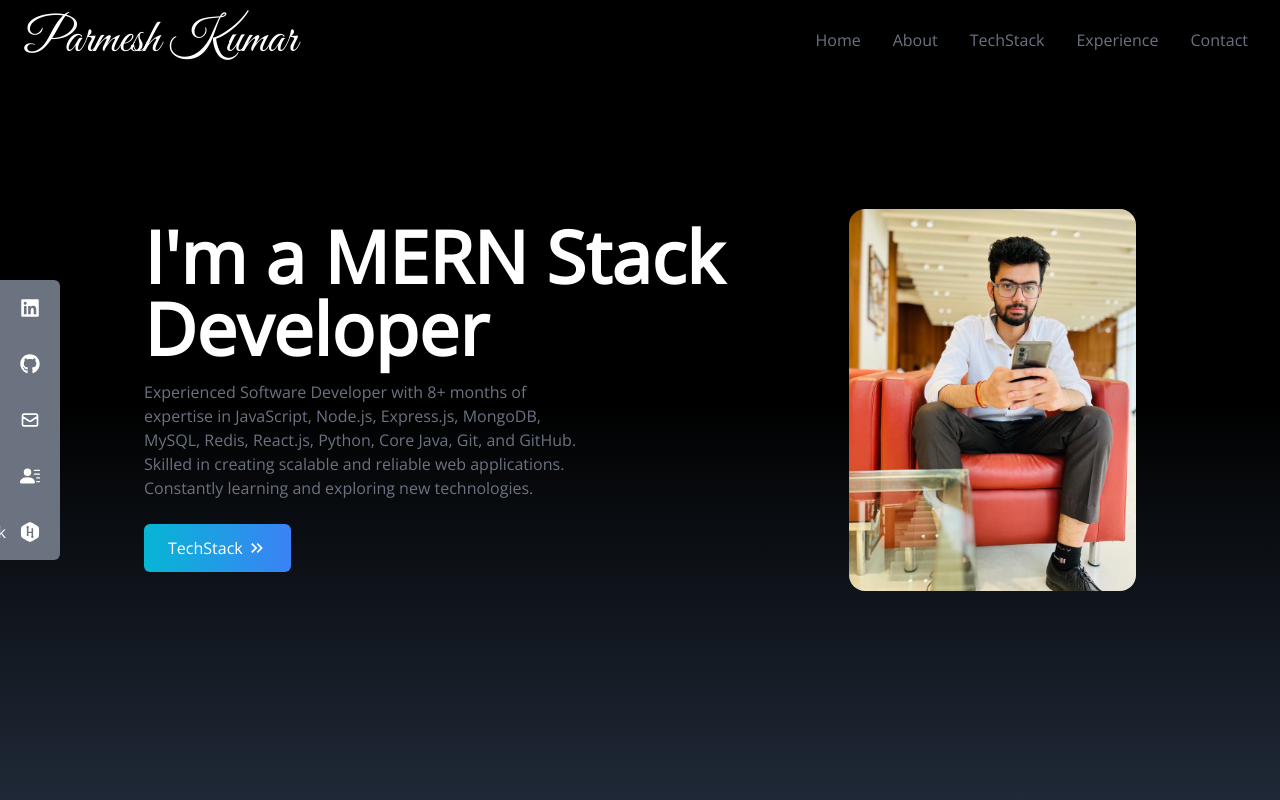
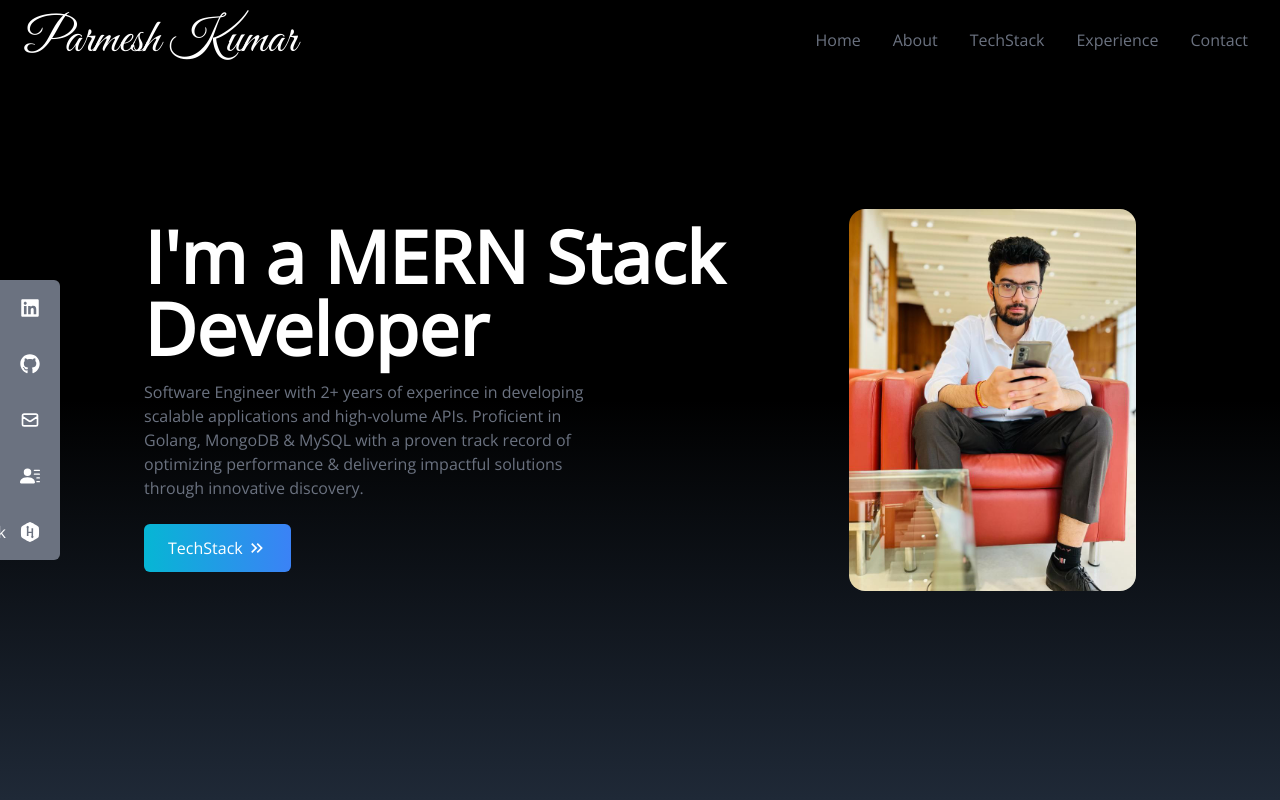
Before and after one commit to Parmeshkumardogra/react-portfolio, a React (Create React App) app: page / in a window 1280 px wide. Shown: the top 800 px of the page. Built offline with nearby package versions, Linux system fonts and the light colour scheme.

Commit message:
Update Home.jsx

```diff
--- a/src/components/Home.jsx
+++ b/src/components/Home.jsx
@@ -9,7 +9,7 @@ const Home = () => {
                 <div className="flex flex-col justify-center h-full">
                     <h2 className="text-4xl sm:text-7xl font-bold text-white">I'm a MERN Stack Developer</h2>
                     <p className="text-gray-500 py-4 max-w-md">
-                    Experienced Software Developer with 8+ months of expertise in JavaScript, Node.js, Express.js, MongoDB, MySQL, Redis, React.js, Python, Core Java, Git, and GitHub. Skilled in creating scalable and reliable web applications. Constantly learning and exploring new technologies.                    </p>
+                    Software Engineer with 2+ years of experince in developing scalable applications and high-volume APIs. Proficient in Golang, MongoDB & MySQL with a proven track record of optimizing performance & delivering impactful solutions through innovative discovery.</p>
                     <div>
                         <Link to="techStack" smooth duration={500}  offset={-100} className="group text-white w-fit px-6 py-3 my-2 rounded-md flex items-center bg-gradient-to-r from-cyan-500 to-blue-500 cursor-pointer">
                             TechStack
```
